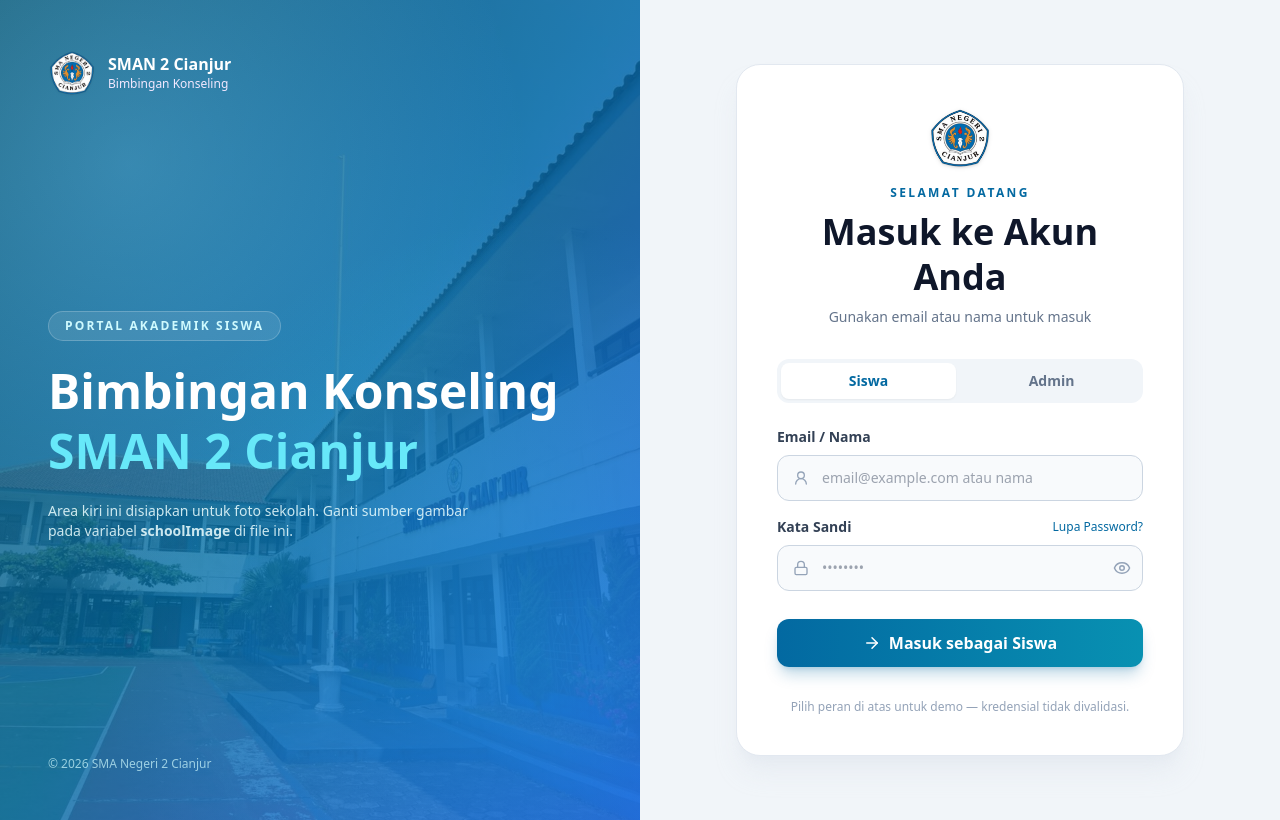
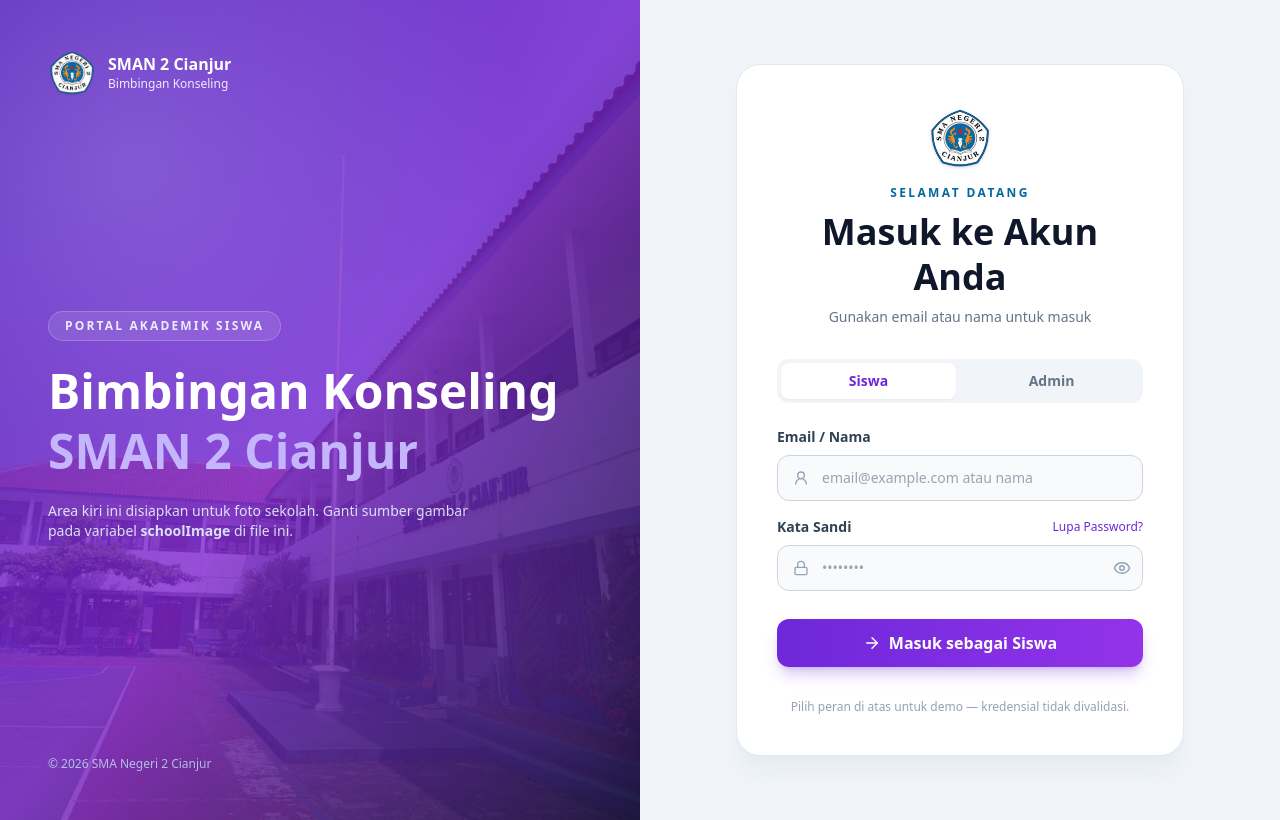
Before and after one commit to Arifkyyy/smanda, a React (Vite) app in the folder smanda-web-full/: page /login in a window 1280 px wide. Built offline with nearby package versions, Linux system fonts and the light colour scheme.

Commit message:
style: update gradient colors and text styles in Login component

```diff
--- a/smanda-web-full/src/features/auth/Login.tsx
+++ b/smanda-web-full/src/features/auth/Login.tsx
@@ -25,17 +25,17 @@
       {/* Left panel: school image area (replace source with your school photo later) */}
       <div className="relative hidden lg:flex overflow-hidden">
         <img src={schoolImage} alt="Foto lingkungan sekolah" className="absolute inset-0 h-full w-full object-cover" />
-        <div className="absolute inset-0 bg-gradient-to-br from-cyan-800/90 via-sky-700/80 to-blue-600/85" />
-        <div className="absolute inset-0 bg-[radial-gradient(circle_at_20%_20%,rgba(125,211,252,0.28),transparent_48%),radial-gradient(circle_at_85%_80%,rgba(34,211,238,0.24),transparent_52%)]" />
+        <div className="absolute inset-0 bg-gradient-to-br from-violet-800/90 via-purple-700/80 to-slate-950/85" />
+        <div className="absolute inset-0 bg-[radial-gradient(circle_at_20%_20%,rgba(196,181,253,0.28),transparent_48%),radial-gradient(circle_at_85%_80%,rgba(168,85,247,0.24),transparent_52%)]" />
 
         <div className="relative z-10 flex h-full w-full flex-col justify-between p-12 text-white">
           <Brand light />
           <div>
-            <p className="inline-flex items-center rounded-full border border-white/20 bg-white/10 px-4 py-1.5 text-xs font-semibold tracking-[0.18em] text-cyan-100">PORTAL AKADEMIK SISWA</p>
+            <p className="inline-flex items-center rounded-full border border-white/20 bg-white/10 px-4 py-1.5 text-xs font-semibold tracking-[0.18em] text-violet-100">PORTAL AKADEMIK SISWA</p>
             <h1 className="mt-5 text-5xl font-extrabold leading-tight">
               Bimbingan Konseling
               <br />
-              <span className="text-cyan-300">SMAN 2 Cianjur</span>
+              <span className="text-violet-300">SMAN 2 Cianjur</span>
             </h1>
             <p className="mt-5 max-w-md text-sm text-cyan-50/85">
               Area kiri ini disiapkan untuk foto sekolah. Ganti sumber gambar pada variabel
@@ -58,7 +58,7 @@
 
           <div className="grid grid-cols-2 gap-2 p-1 bg-slate-100 rounded-xl mb-6">
             {(['siswa', 'admin'] as Role[]).map((r) => (
-              <button key={r} onClick={() => setRole(r)} className={`py-2 rounded-lg text-sm font-semibold capitalize transition-all ${role === r ? 'bg-white text-sky-700 shadow-sm' : 'text-slate-500'}`}>
+              <button key={r} onClick={() => setRole(r)} className={`py-2 rounded-lg text-sm font-semibold capitalize transition-all ${role === r ? 'bg-white text-violet-700 shadow-sm' : 'text-slate-500'}`}>
                 {r}
               </button>
             ))}
@@ -71,13 +71,13 @@
               value={id}
               onChange={(e) => setId(e.target.value)}
               placeholder="email@example.com atau nama"
-              className="w-full rounded-xl border border-slate-300 bg-slate-50 py-3 pl-11 pr-4 text-sm text-slate-700 outline-none transition focus:border-sky-500 focus:ring-2 focus:ring-sky-500/20"
+              className="w-full rounded-xl border border-slate-300 bg-slate-50 py-3 pl-11 pr-4 text-sm text-slate-700 outline-none transition focus:border-violet-500 focus:ring-2 focus:ring-violet-500/20"
             />
           </div>
 
           <div className="mb-2 flex items-center justify-between">
             <label className="text-sm font-semibold text-slate-700">Kata Sandi</label>
-            <a className="cursor-pointer text-xs text-sky-700 hover:underline">Lupa Password?</a>
+            <a className="cursor-pointer text-xs text-violet-700 hover:underline">Lupa Password?</a>
           </div>
           <div className="relative mb-7">
             <Lock size={16} className="pointer-events-none absolute left-4 top-1/2 -translate-y-1/2 text-slate-400" />
@@ -86,7 +86,7 @@
               value={pw}
               onChange={(e) => setPw(e.target.value)}
               placeholder="••••••••"
-              className="w-full rounded-xl border border-slate-300 bg-slate-50 py-3 pl-11 pr-12 text-sm text-slate-700 outline-none transition focus:border-sky-500 focus:ring-2 focus:ring-sky-500/20"
+              className="w-full rounded-xl border border-slate-300 bg-slate-50 py-3 pl-11 pr-12 text-sm text-slate-700 outline-none transition focus:border-violet-500 focus:ring-2 focus:ring-violet-500/20"
             />
             <button onClick={() => setShow((s) => !s)} className="absolute right-3 top-1/2 -translate-y-1/2 text-slate-400 hover:text-slate-600" aria-label={show ? 'Sembunyikan password' : 'Tampilkan password'}>
               {show ? <EyeOff size={18} /> : <Eye size={18} />}
@@ -95,7 +95,7 @@
 
           <button
             onClick={handleSubmit}
-            className="flex w-full items-center justify-center gap-2 rounded-xl bg-gradient-to-r from-sky-700 to-cyan-600 py-3 text-base font-bold text-white shadow-lg shadow-sky-700/25 transition-all hover:-translate-y-0.5 hover:shadow-sky-700/35 active:translate-y-0"
+            className="flex w-full items-center justify-center gap-2 rounded-xl bg-gradient-to-r from-violet-700 to-purple-600 py-3 text-base font-bold text-white shadow-lg shadow-violet-700/25 transition-all hover:-translate-y-0.5 hover:shadow-violet-700/35 active:translate-y-0"
           >
             <ArrowRight size={18} />
             Masuk sebagai {role === 'siswa' ? 'Siswa' : 'Admin'}
```
